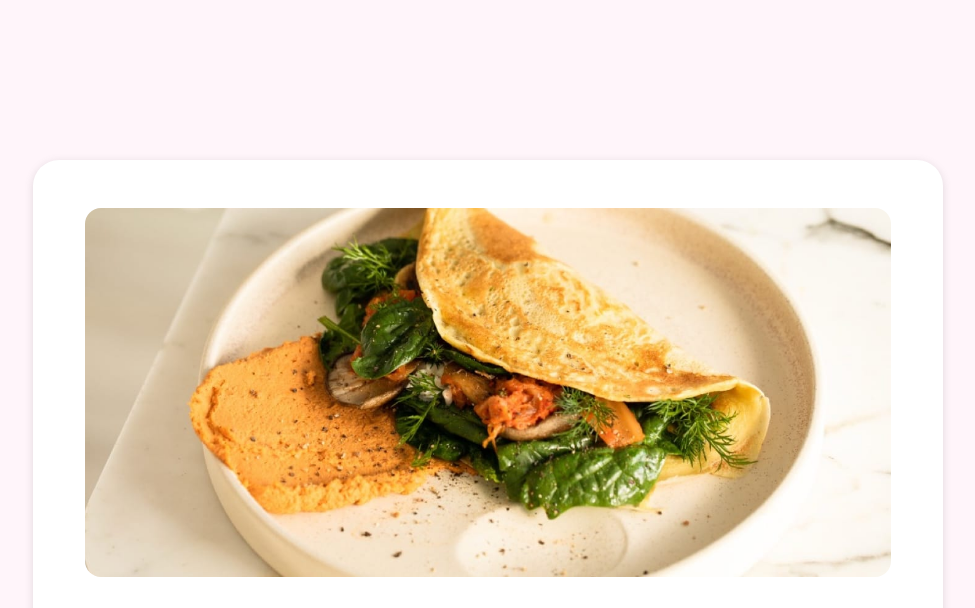
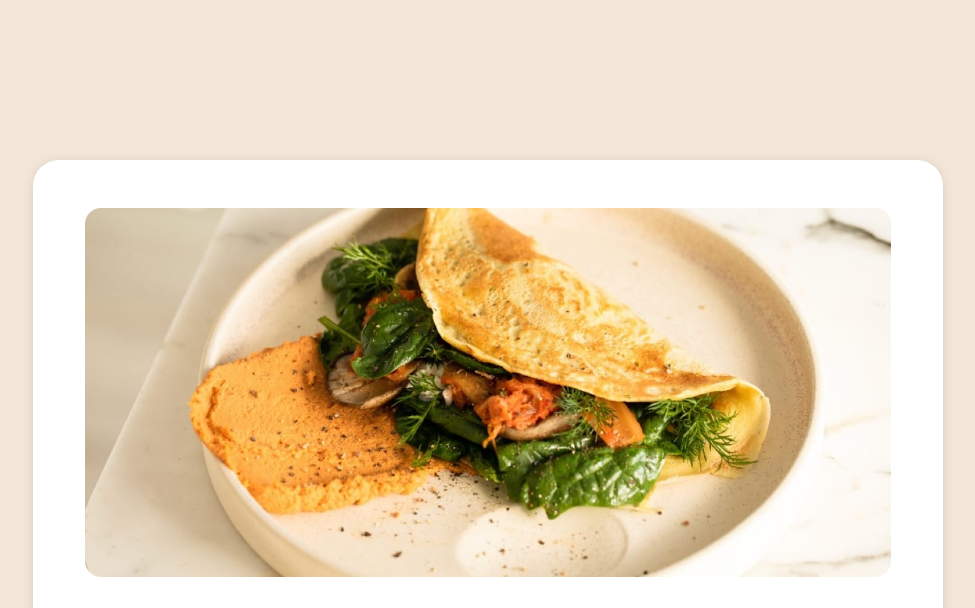
Before and after one commit to sam4web/recipe-page, a plain HTML site: page index.html in a window 1280 px wide. Shown: the top 608 px of the page, without its empty margins (152-1127 px from the left). Drawn offline with Linux system fonts and the light colour scheme.

Commit message:
update README.md & body bg

```diff
--- a/assets/css/style.css
+++ b/assets/css/style.css
@@ -43,7 +43,7 @@ body {
     font-weight: 400;
     line-height: 28px;
     font-size: 20px;
-    background-color: var(--rose-light);
+    background-color: var(--stone-100);
     color: var(--stone-600);
 }
 
```
Also changed, not shown: 1 other file.
